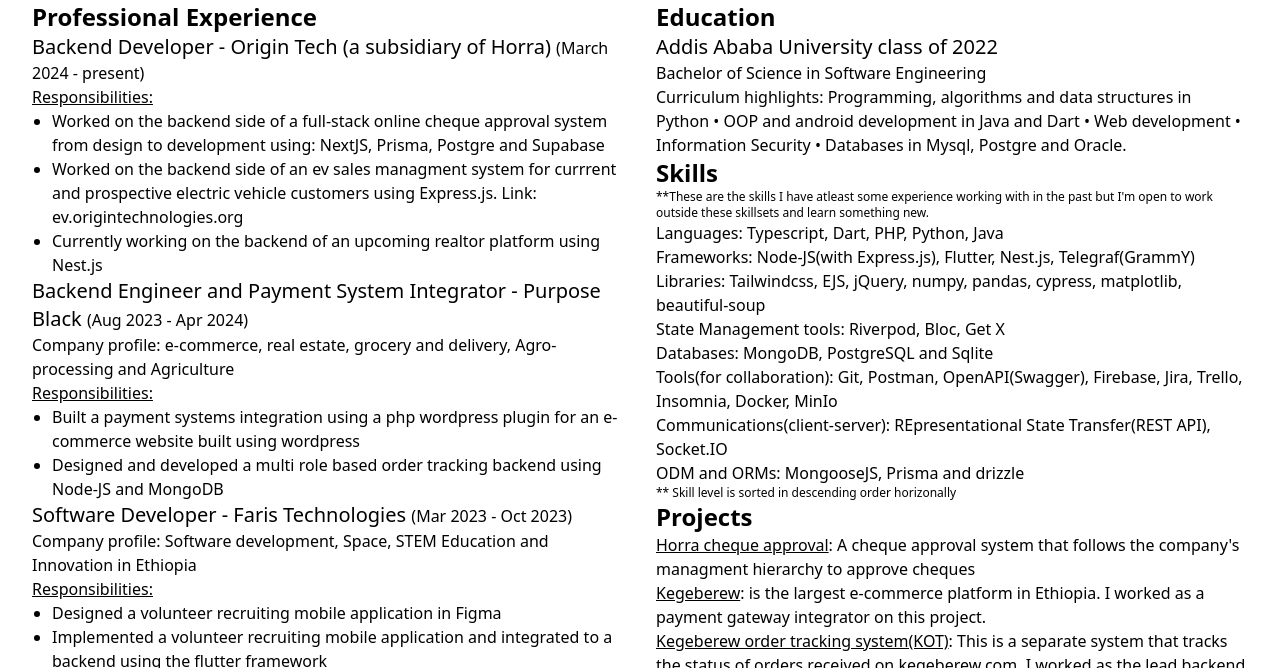
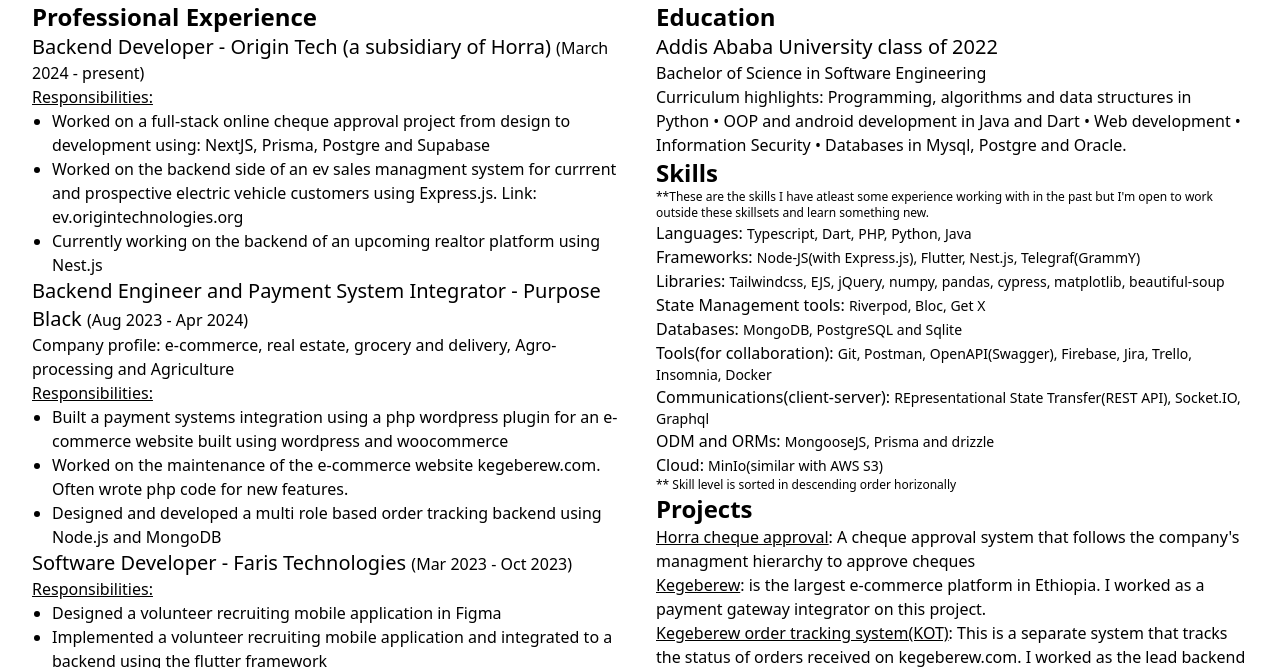
Before and after one commit to michaelzewdu/cv, a website: page index.html in a window 1280 px wide. Shown: the part 132-800 px from the top of the page. Drawn offline with nearby package versions, Linux system fonts and the light colour scheme.

Commit message:
feat: skills fonts lowered
- Added a couple of new skills
- Removed less important job descriptions
- Added one more job description for PB

```diff
--- a/index.html
+++ b/index.html
@@ -54,7 +54,7 @@
       <p class="underline">Responsibilities:</p>
       <ul class="list-disc ps-5">
         <li>
-          Worked on the backend side of a full-stack online cheque approval system from design to development using: NextJS, Prisma, Postgre and
+          Worked on a full-stack online cheque approval project from design to development using: NextJS, Prisma, Postgre and
           Supabase
         </li>
         <li>Worked on the backend side of an ev sales managment system for currrent and prospective electric vehicle customers using Express.js. Link: <a
@@ -74,10 +74,13 @@
       <ul class="list-disc ps-5">
         <li>
           Built a payment systems integration using a php wordpress plugin for an
-          e-commerce website built using wordpress
+          e-commerce website built using wordpress and woocommerce
         </li>
         <li>
-          Designed and developed a multi role based order tracking backend using Node-JS and MongoDB
+          Worked on the maintenance of the e-commerce website kegeberew.com. Often wrote php code for new features.
+        </li>
+        <li>
+          Designed and developed a multi role based order tracking backend using Node.js and MongoDB
         </li>
       </ul>
 
@@ -85,10 +88,10 @@
         Software Developer - Faris Technologies
         <p class="inline text-base font-thin">(Mar 2023 - Oct 2023)</p>
       </h4>
-      <h5>
+      <!-- <h5>
         Company profile: Software development, Space, STEM Education and
         Innovation in Ethiopia
-      </h5>
+      </h5> -->
 
       <p class="underline">Responsibilities:</p>
       <ul class="list-disc ps-5">
@@ -147,10 +150,10 @@
           Developed a personal financial tracker and planner mobile
           application using the flutter framework
         </li>
-        <li>
+        <!-- <li>
           Participated in research and software proposal document for an
           upcoming project
-        </li>
+        </li> -->
       </ul>
 
       <!-- <h4 class="text-xl font-medium">
@@ -184,37 +187,39 @@
         the past but I'm open to work outside these skillsets and learn
         something new.
       </p>
-      <p class="font-light">
-        <span class="font-normal">Languages: </span> Typescript, Dart, PHP,
+      <p class="font-thin text-sm">
+        <span class="font-light text-base">Languages: </span> Typescript, Dart, PHP,
         Python, Java
       </p>
-      <p class="font-light">
-        <span class="font-normal">Frameworks: </span> Node-JS(with
+      <p class="font-thin text-sm">
+        <span class="font-light text-base">Frameworks: </span> Node-JS(with
         Express.js), Flutter, Nest.js, Telegraf(GrammY)
       </p>
-      <p class="font-light">
-        <span class="font-normal">Libraries: </span>Tailwindcss, EJS, jQuery,
+      <p class="font-thin text-sm">
+        <span class="font-light text-base">Libraries: </span>Tailwindcss, EJS, jQuery,
         numpy, pandas, cypress, matplotlib, beautiful-soup
       </p>
-      <p class="font-light">
-        <span class="font-normal">State Management tools: </span> Riverpod, Bloc,
+      <p class="font-thin text-sm">
+        <span class="font-light text-base">State Management tools: </span> Riverpod, Bloc,
         Get X
       </p>
-      <p class="font-light">
-        <span class="font-normal">Databases: </span> MongoDB, PostgreSQL and
+      <p class="font-thin text-sm">
+        <span class="font-light text-base">Databases: </span> MongoDB, PostgreSQL and
         Sqlite
       </p>
-      <p class="font-light">
-        <span class="font-normal">Tools(for collaboration): </span> Git,
-        Postman, OpenAPI(Swagger), Firebase, Jira, Trello, Insomnia, Docker,
-        MinIo
+      <p class="font-thin text-sm">
+        <span class="font-light text-base">Tools(for collaboration): </span> Git,
+        Postman, OpenAPI(Swagger), Firebase, Jira, Trello, Insomnia, Docker
       </p>
-      <p class="font-light">
-        <span class="font-normal">Communications(client-server): </span>REpresentational State Transfer(REST API),
-        Socket.IO
+      <p class="font-thin text-sm">
+        <span class="font-light text-base">Communications(client-server): </span>REpresentational State Transfer(REST API),
+        Socket.IO, Graphql
       </p>
-      <p class="font-light">
-        <span class="font-normal">ODM and ORMs: </span>MongooseJS, Prisma and drizzle
+      <p class="font-thin text-sm">
+        <span class="font-light text-base">ODM and ORMs: </span>MongooseJS, Prisma and drizzle
+      </p>
+      <p class="font-thin text-sm">
+        <span class="font-light text-base">Cloud: </span>MinIo(similar with AWS S3)
       </p>
       <p class="text-xs font-thin">
         ** Skill level is sorted in descending order horizonally
```
